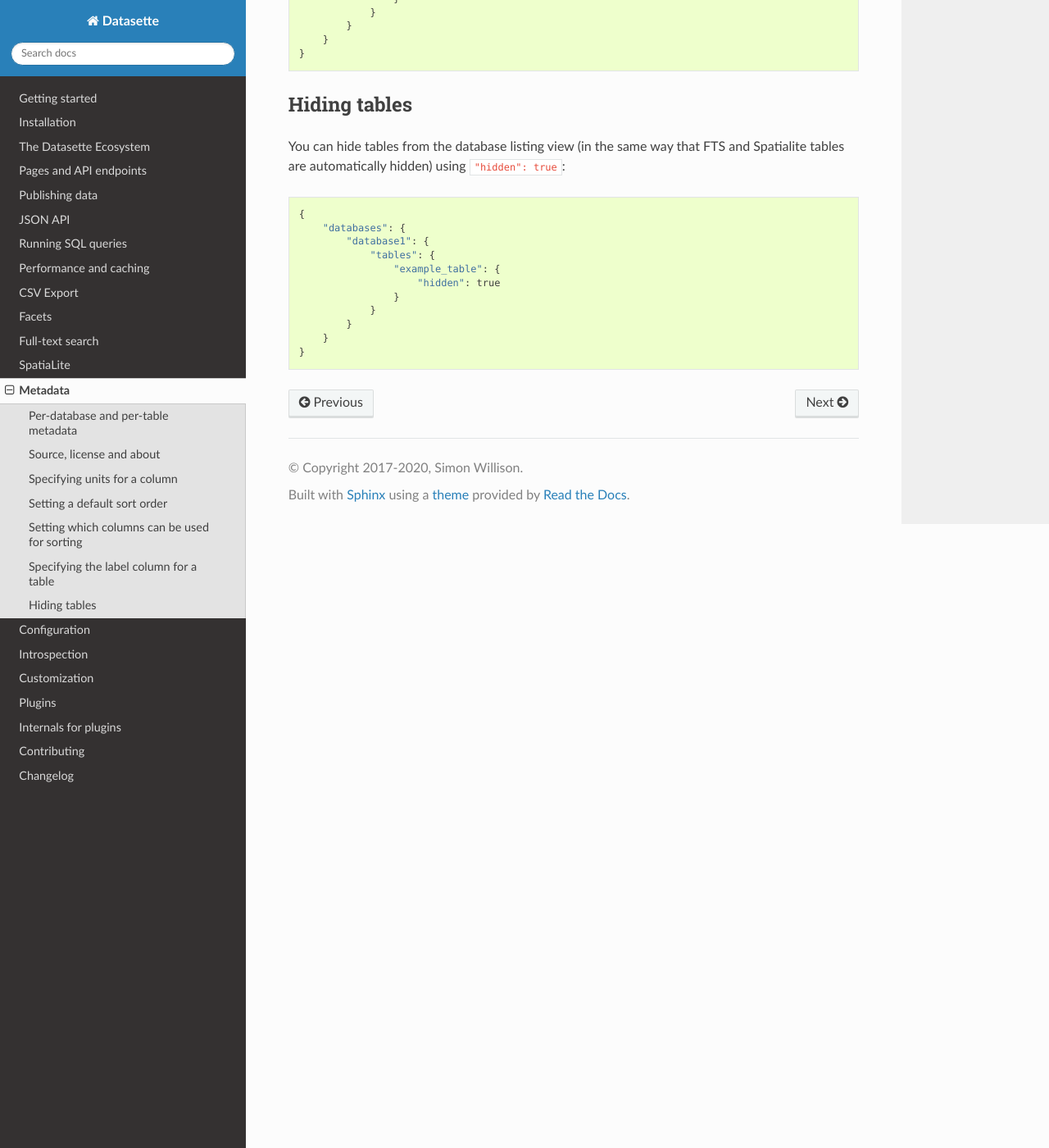
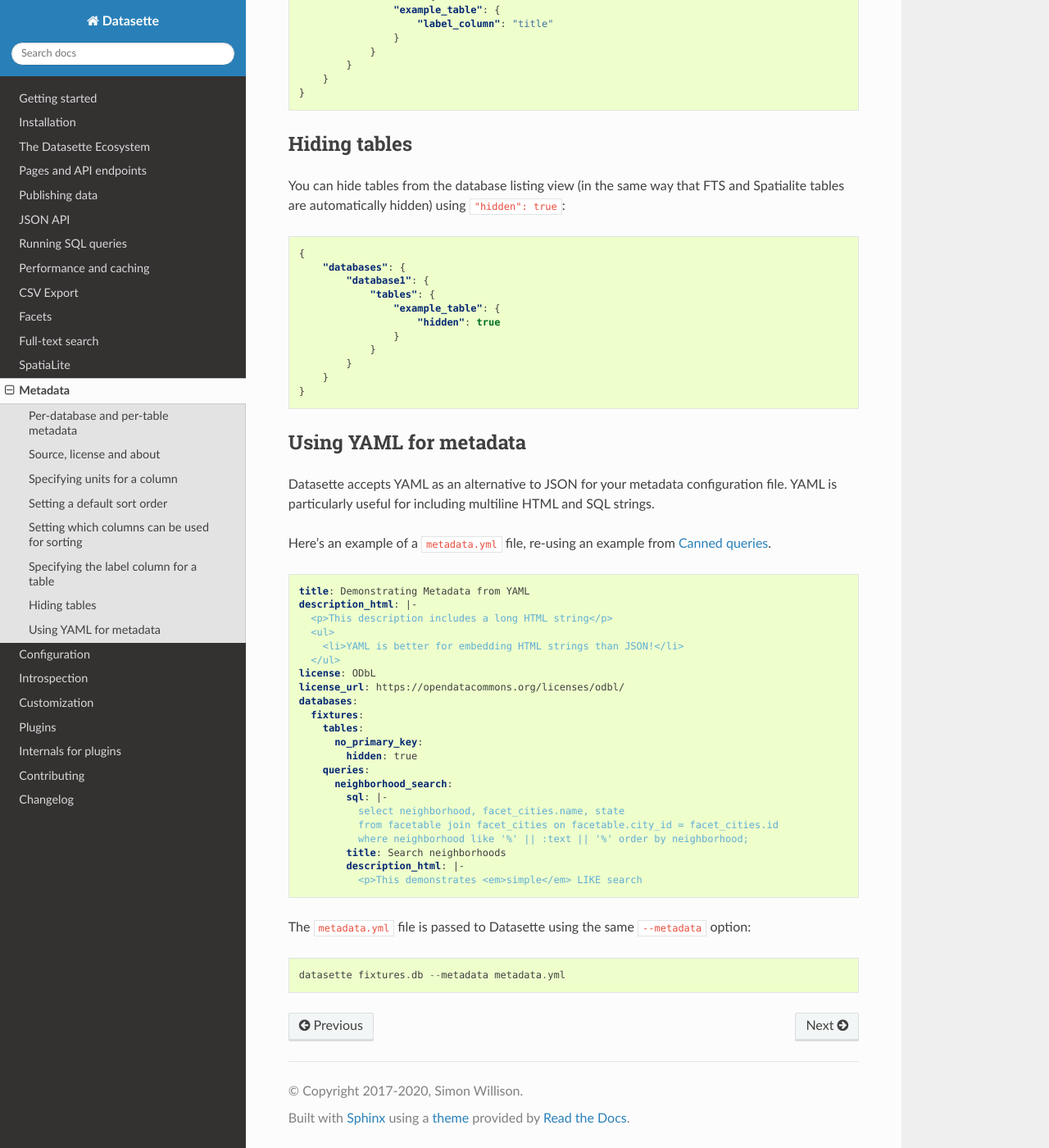
Before and after one commit to simonw/datasette, a Sphinx documentation site: the page built from docs/metadata.rst, in a window 1280 px wide and 1400 px high, scrolled down 4180 px. Shown: the whole window at 82% size. Built offline with Sphinx 7.4.7 and the Read the Docs theme 2.0.0, drawn with Linux system fonts in a browser that asks for light colours; some of the changed text lies outside the part shown.

Commit message:
--metadata accepts YAML as well as JSON - closes #713

```diff
--- a/docs/datasette-package-help.txt
+++ b/docs/datasette-package-help.txt
@@ -8,7 +8,7 @@
   -t, --tag TEXT            Name for the resulting Docker container, can optionally use
                             name:tag format
 
-  -m, --metadata FILENAME   Path to JSON file containing metadata to publish
+  -m, --metadata FILENAME   Path to JSON/YAML file containing metadata to publish
   --extra-options TEXT      Extra options to pass to datasette serve
   --branch TEXT             Install datasette from a GitHub branch e.g. master
   --template-dir DIRECTORY  Path to directory containing custom templates
--- a/docs/datasette-publish-cloudrun-help.txt
+++ b/docs/datasette-publish-cloudrun-help.txt
@@ -3,7 +3,7 @@
 Usage: datasette publish cloudrun [OPTIONS] [FILES]...
 
 Options:
-  -m, --metadata FILENAME         Path to JSON file containing metadata to publish
+  -m, --metadata FILENAME         Path to JSON/YAML file containing metadata to publish
   --extra-options TEXT            Extra options to pass to datasette serve
   --branch TEXT                   Install datasette from a GitHub branch e.g. master
   --template-dir DIRECTORY        Path to directory containing custom templates
--- a/docs/datasette-publish-heroku-help.txt
+++ b/docs/datasette-publish-heroku-help.txt
@@ -3,7 +3,7 @@
 Usage: datasette publish heroku [OPTIONS] [FILES]...
 
 Options:
-  -m, --metadata FILENAME         Path to JSON file containing metadata to publish
+  -m, --metadata FILENAME         Path to JSON/YAML file containing metadata to publish
   --extra-options TEXT            Extra options to pass to datasette serve
   --branch TEXT                   Install datasette from a GitHub branch e.g. master
   --template-dir DIRECTORY        Path to directory containing custom templates
--- a/docs/datasette-serve-help.txt
+++ b/docs/datasette-serve-help.txt
@@ -21,7 +21,7 @@
   --cors                    Enable CORS by serving Access-Control-Allow-Origin: *
   --load-extension PATH     Path to a SQLite extension to load
   --inspect-file TEXT       Path to JSON file created using "datasette inspect"
-  -m, --metadata FILENAME   Path to JSON file containing license/source metadata
+  -m, --metadata FILENAME   Path to JSON/YAML file containing license/source metadata
   --template-dir DIRECTORY  Path to directory containing custom templates
   --plugins-dir DIRECTORY   Path to directory containing custom plugins
   --static MOUNT:DIRECTORY  Serve static files from this directory at /MOUNT/...
--- a/docs/metadata.rst
+++ b/docs/metadata.rst
@@ -11,7 +11,9 @@
 
     datasette database1.db database2.db --metadata metadata.json
 
-Your ``metadata.json`` file can look something like this::
+Your ``metadata.json`` file can look something like this:
+
+.. code-block:: json
 
     {
         "title": "Custom title for your index page",
@@ -21,6 +23,8 @@
         "source": "Original Data Source",
         "source_url": "http://example.com/"
     }
+
+You can optionally use YAML instead of JSON, see :ref:`metadata_yaml`.
 
 The above metadata will be displayed on the index page of your Datasette-powered
 site. The source and license information will also be included in the footer of
@@ -37,7 +41,9 @@
 footer on every page of the site. The license and source is expected to apply to
 all of your data.
 
-You can also provide metadata at the per-database or per-table level, like this::
+You can also provide metadata at the per-database or per-table level, like this:
+
+.. code-block:: json
 
     {
         "databases": {
@@ -78,7 +84,9 @@
 Datasette supports attaching units to a column, which will be used when displaying
 values from that column. SI prefixes will be used where appropriate.
 
-Column units are configured in the metadata like so::
+Column units are configured in the metadata like so:
+
+.. code-block:: json
 
     {
         "databases": {
@@ -97,7 +105,9 @@
 
 Units are interpreted using Pint_, and you can see the full list of available units in
 Pint's `unit registry`_. You can also add `custom units`_ to the metadata, which will be
-registered with Pint::
+registered with Pint:
+
+.. code-block:: json
 
     {
         "custom_units": [
@@ -114,7 +124,9 @@
 Setting a default sort order
 ----------------------------
 
-By default Datasette tables are sorted by primary key. You can over-ride this default for a specific table using the ``"sort"`` or ``"sort_desc"`` metadata properties::
+By default Datasette tables are sorted by primary key. You can over-ride this default for a specific table using the ``"sort"`` or ``"sort_desc"`` metadata properties:
+
+.. code-block:: json
 
     {
         "databases": {
@@ -128,7 +140,9 @@
         }
     }
 
-Or use ``"sort_desc"`` to sort in descending order::
+Or use ``"sort_desc"`` to sort in descending order:
+
+.. code-block:: json
 
     {
         "databases": {
@@ -149,7 +163,9 @@
 
 Datasette allows any column to be used for sorting by default. If you need to
 control which columns are available for sorting you can do so using the optional
-``sortable_columns`` key::
+``sortable_columns`` key:
+
+.. code-block:: json
 
     {
         "databases": {
@@ -171,7 +187,9 @@
 
 You can also disable sorting entirely by setting ``"sortable_columns": []``
 
-By default, database views in Datasette do not support sorting. You can use ``sortable_columns`` to enable specific sort orders for a view called ``name_of_view`` in the database ``my_database`` like so::
+By default, database views in Datasette do not support sorting. You can use ``sortable_columns`` to enable specific sort orders for a view called ``name_of_view`` in the database ``my_database`` like so:
+
+.. code-block:: json
 
     {
         "databases": {
@@ -199,7 +217,9 @@
 column should be used as the link label.
 
 If your table has more than two columns you can specify which column should be
-used for the link label with the ``label_column`` property::
+used for the link label with the ``label_column`` property:
+
+.. code-block:: json
 
     {
         "databases": {
@@ -217,7 +237,9 @@
 -------------
 
 You can hide tables from the database listing view (in the same way that FTS and
-Spatialite tables are automatically hidden) using ``"hidden": true``::
+Spatialite tables are automatically hidden) using ``"hidden": true``:
+
+.. code-block:: json
 
     {
         "databases": {
@@ -230,3 +252,41 @@
             }
         }
     }
+
+.. _metadata_yaml:
+
+Using YAML for metadata
+-----------------------
+
+Datasette accepts YAML as an alternative to JSON for your metadata configuration file. YAML is particularly useful for including multiline HTML and SQL strings.
+
+Here's an example of a ``metadata.yml`` file, re-using an example from :ref:`canned_queries`.
+
+.. code-block:: yaml
+
+    title: Demonstrating Metadata from YAML
+    description_html: |-
+      <p>This description includes a long HTML string</p>
+      <ul>
+        <li>YAML is better for embedding HTML strings than JSON!</li>
+      </ul>
+    license: ODbL
+    license_url: https://opendatacommons.org/licenses/odbl/
+    databases:
+      fixtures:
+        tables:
+          no_primary_key:
+            hidden: true
+        queries:
+          neighborhood_search:
+            sql: |-
+              select neighborhood, facet_cities.name, state
+              from facetable join facet_cities on facetable.city_id = facet_cities.id
+              where neighborhood like '%' || :text || '%' order by neighborhood;
+            title: Search neighborhoods
+            description_html: |-
+              <p>This demonstrates <em>simple</em> LIKE search
+
+The ``metadata.yml`` file is passed to Datasette using the same ``--metadata`` option::
+
+    datasette fixtures.db --metadata metadata.yml
--- a/setup.py
+++ b/setup.py
@@ -45,6 +45,7 @@
         "uvicorn~=0.11",
         "aiofiles~=0.4.0",
         "janus~=0.4.0",
+        "PyYAML~=5.3",
     ],
     entry_points="""
         [console_scripts]
```
Also changed, not shown: 6 other files.
